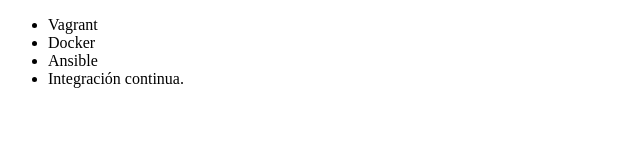
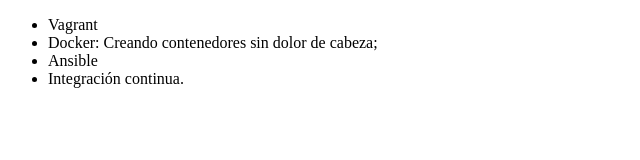
Before and after one commit to DeboraCepeda/ejercicio-gitygithub, a plain HTML site: page index.html in a window 1280 px wide. Shown: the whole page, without its empty margins (0-640 px from the left). Drawn offline with Linux system fonts and the light colour scheme.

Commit message:
cambio de nombre curso de Doker

```diff
--- a/index.html
+++ b/index.html
@@ -7,7 +7,7 @@
 <body>
      <ul>
          <li> Vagrant </li>
-         <li> Docker </li>
+         <li> Docker: Creando contenedores sin dolor de cabeza; </li>
          <li> Ansible </li>
          <li> Integración continua. </li>
      </ul>
```
